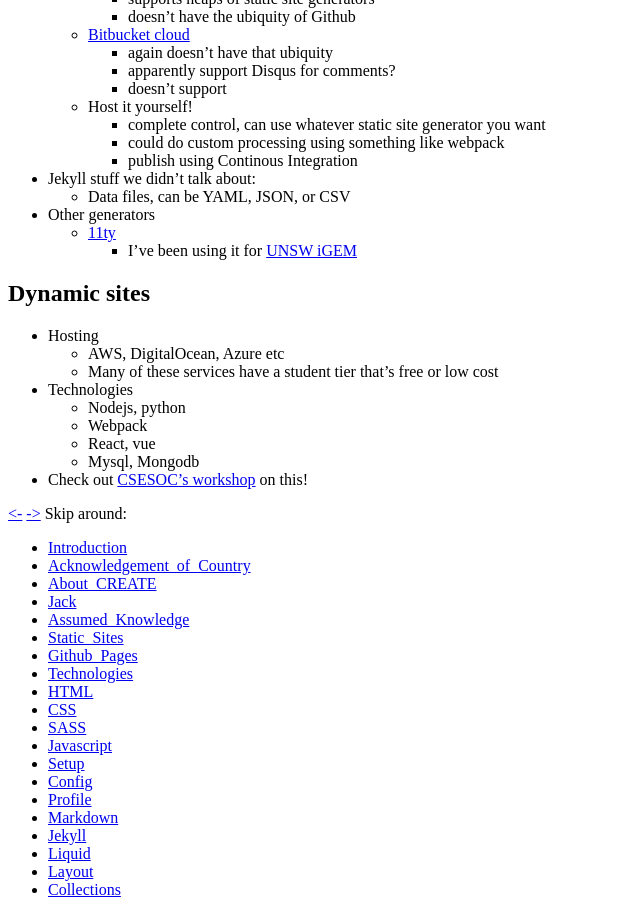
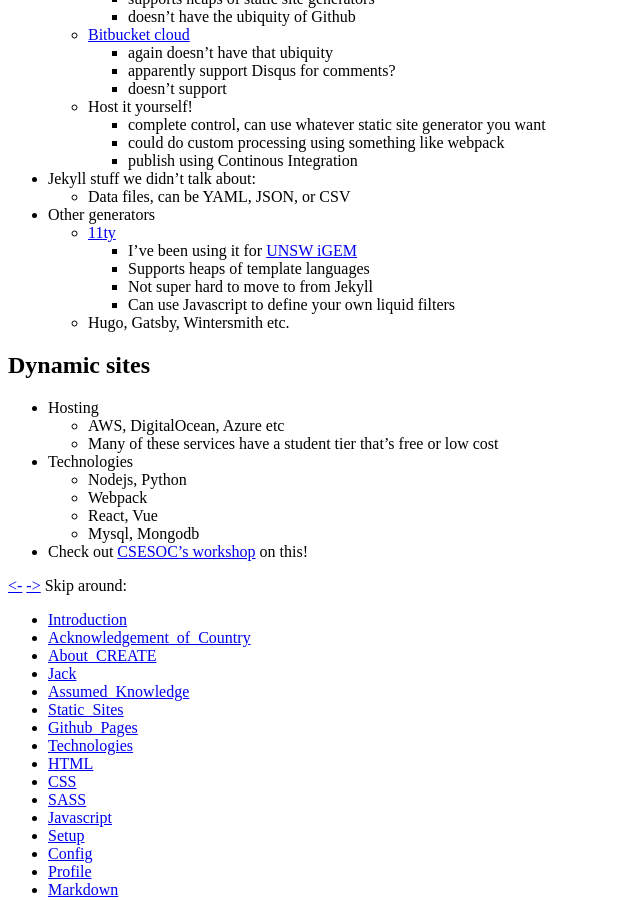
Before and after one commit to CreateUNSW/github-pages-workshop, a Jekyll site: the page built from __slides/Going_Further.md, in a window 1280 px wide and 900 px high, scrolled down 352 px. Shown: the whole window, without its empty margins (0-640 px from the left). Built offline with Jekyll 4.4.1, drawn with Linux system fonts in a browser that asks for light colours.

Commit message:
add jekyll info

```diff
--- a/__slides/Going_Further.md
+++ b/__slides/Going_Further.md
@@ -29,6 +29,10 @@
 * Other generators
   * [11ty](https://www.11ty.dev/)
     * I've been using it for [UNSW iGEM](https://github.com/UNSW-iGEM/wiki-2020)
+    * Supports heaps of template languages
+    * Not super hard to move to from Jekyll
+    * Can use Javascript to define your own liquid filters
+  * Hugo, Gatsby, Wintersmith etc.
 
 ## Dynamic sites
 
@@ -36,8 +40,8 @@
   * AWS, DigitalOcean, Azure etc
   * Many of these services have a student tier that's free or low cost
 * Technologies
-  * Nodejs, python
+  * Nodejs, Python
   * Webpack
-  * React, vue
+  * React, Vue
   * Mysql, Mongodb
 * Check out [CSESOC's workshop](https://www.youtube.com/watch?v=e02tDCwcGdE) on this!
```
Also changed, not shown: __slides/Jekyll.md (added, +20 -0 lines), __slides/Static_Sites.md (+1 -0 lines).
